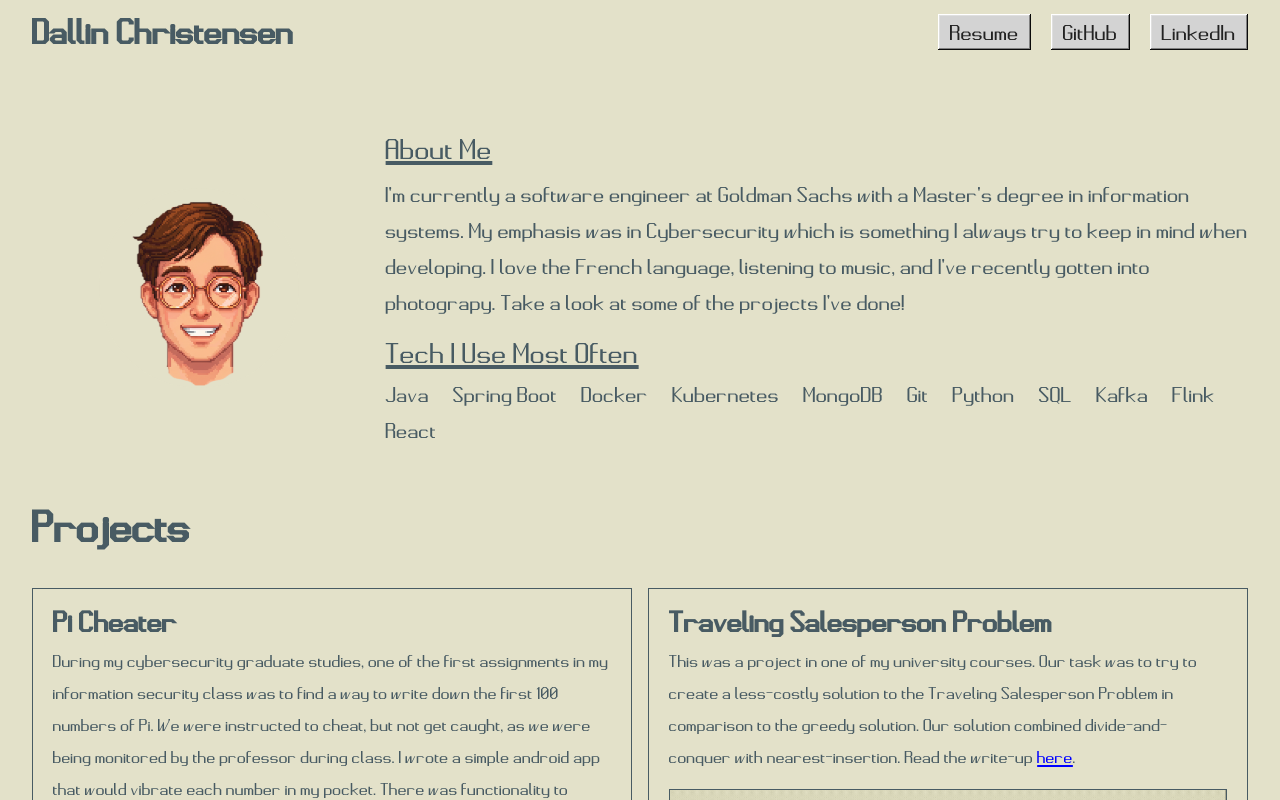
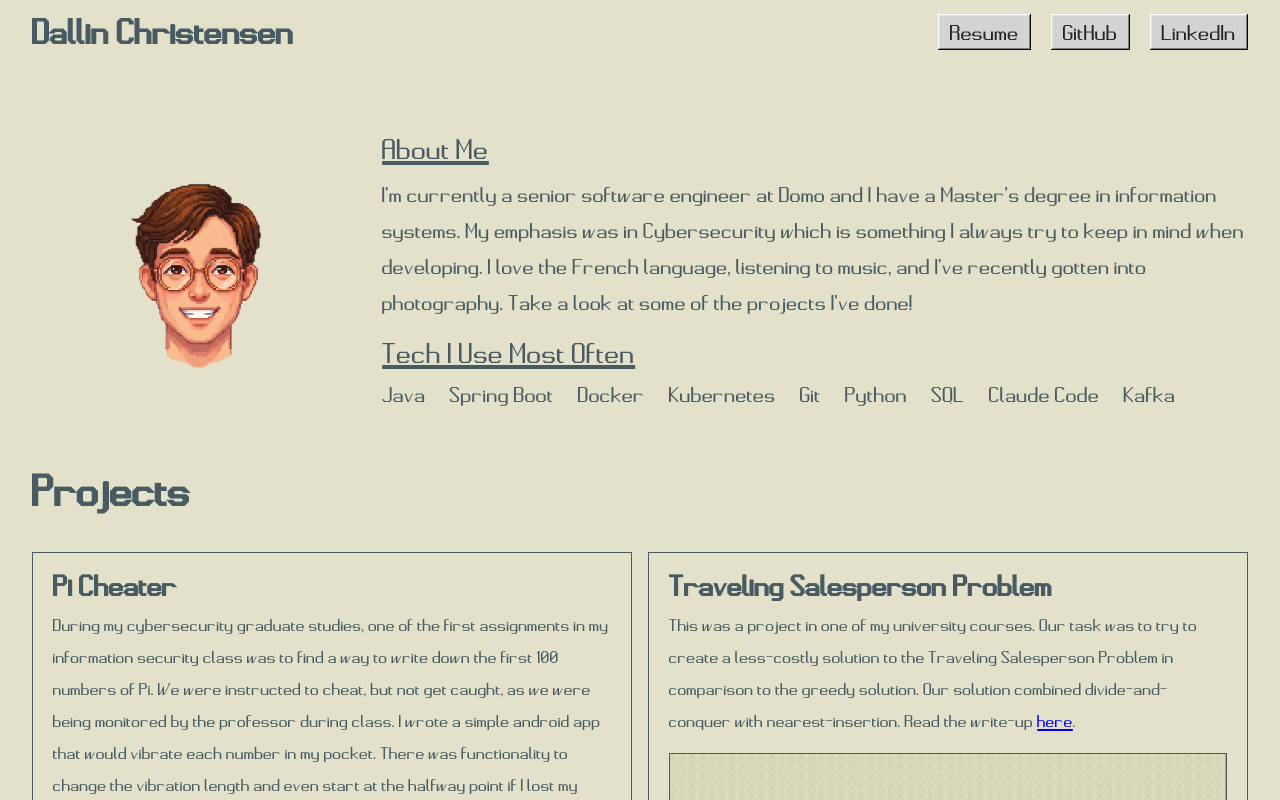
Before and after one commit to fmajorcminor/portfolio, a React (Vite) app: page / in a window 1280 px wide. Shown: the top 800 px of the page. Built offline with nearby package versions, Linux system fonts and the light colour scheme.

Commit message:
Update about me

```diff
--- a/src/components/Hero.jsx
+++ b/src/components/Hero.jsx
@@ -22,12 +22,12 @@ const Hero = () => {
         <div>
           <h2 className="text-5xl text-left underline">About Me</h2>
           <p className="text-3xl py-2 h-fit text-left">
-            I&#39;m currently a software engineer at Goldman Sachs with a
+            I&#39;m currently a senior software engineer at Domo and I have a
             Master&#39;s degree in information systems. My emphasis was in
             Cybersecurity which is something I always try to keep in mind when
             developing. I love the French language, listening to music, and
-            I&#39;ve recently gotten into photograpy. Take a look at some of the
-            projects I&#39;ve done!
+            I&#39;ve recently gotten into photography. Take a look at some of
+            the projects I&#39;ve done!
           </p>
           <h2 className="text-3xl text-left underline">
             Tech I Use Most Often
@@ -37,13 +37,11 @@ const Hero = () => {
             <li>Spring Boot</li>
             <li>Docker</li>
             <li>Kubernetes</li>
-            <li>MongoDB</li>
             <li>Git</li>
             <li>Python</li>
             <li>SQL</li>
+            <li>Claude Code</li>
             <li>Kafka</li>
-            <li>Flink</li>
-            <li>React</li>
           </ul>
         </div>
       </div>
```
